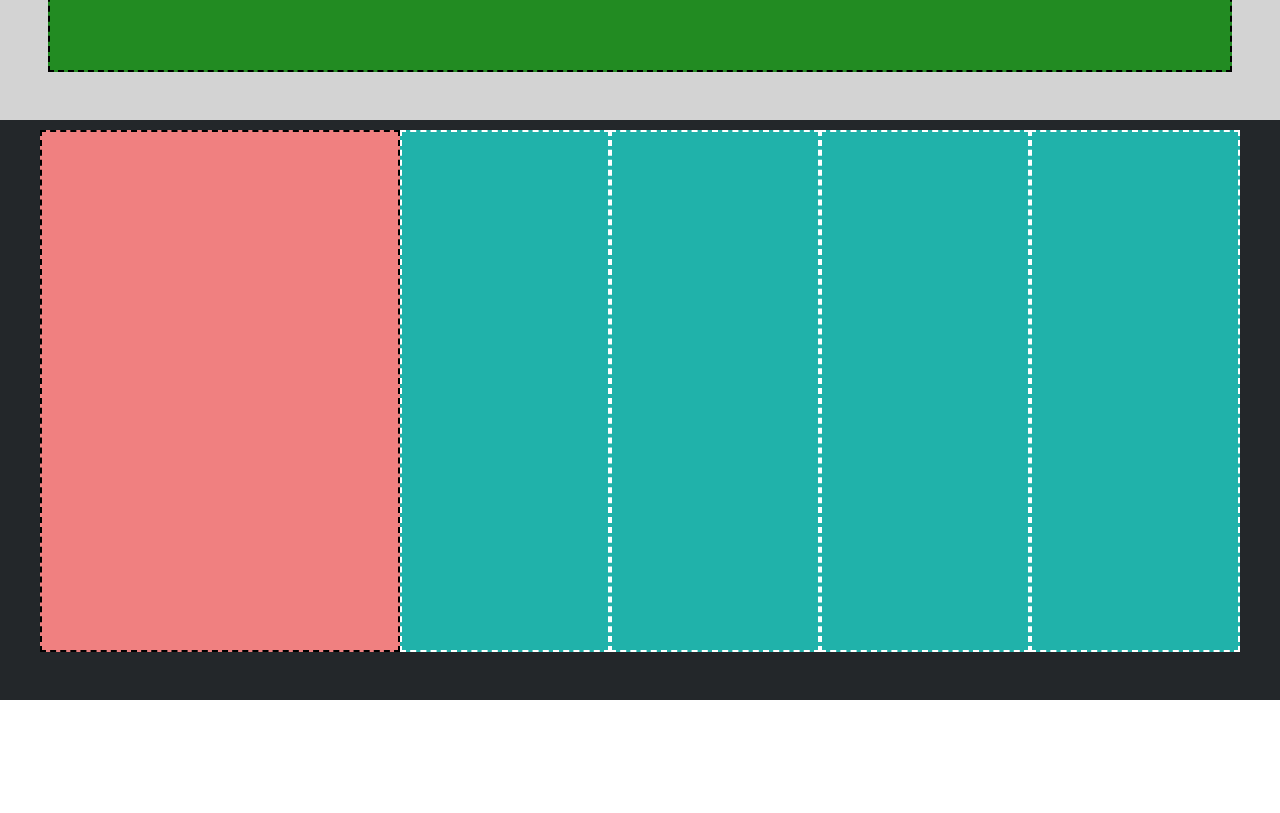
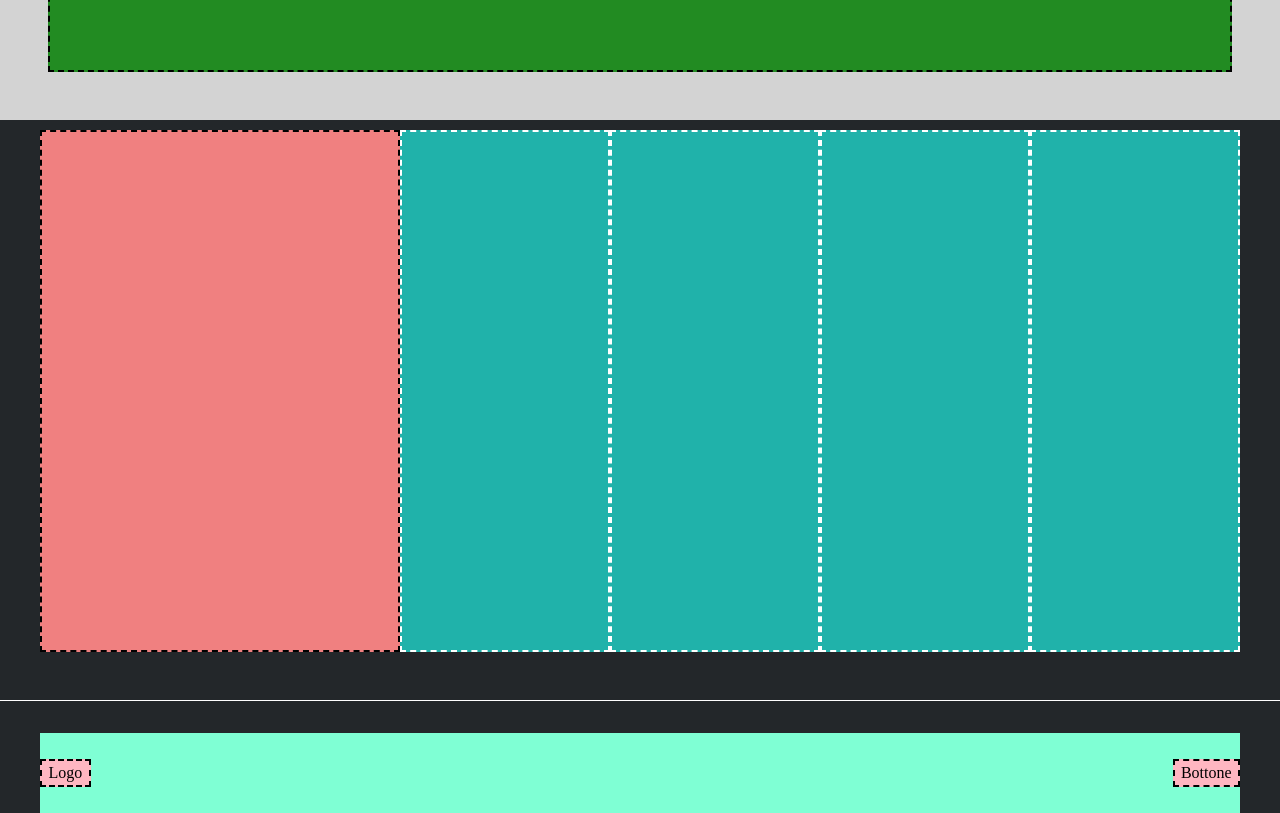
Before and after one commit to marcogiammari/htmlcss-struttura-discord, a plain HTML site: page index.html in a window 1280 px wide. Shown: the part 3400-4213 px from the top of the page. Before the commit the page ends 4100 px from the top, so only its background shows below. Drawn offline with Linux system fonts and the light colour scheme.

Commit message:
feat(html,css) second footer module

```diff
--- a/css/style.css
+++ b/css/style.css
@@ -111,8 +111,13 @@ main > div:nth-child(odd) {
     background-color: #228b22;
 }
 
-.footer-module {
+footer {
     background-color: #23272a;
+}
+
+#footer-module-1 {
+
+    border-bottom: 1px solid white;
 }
 
 .footer-box {
@@ -120,12 +125,12 @@ main > div:nth-child(odd) {
     padding: 0.6rem 0 3rem 0;
 }
 
-.footer-module .small-col {
+#footer-module-1 .small-col {
     background-color: #f08080;
     width: 360px;
 }
 
-.footer-module .big-col {
+#footer-module-1 .big-col {
     background-color: #20b2aa;
     width: 840px;
 }
@@ -135,3 +140,28 @@ main > div:nth-child(odd) {
     height: 100%;
     border: 2px dashed white;
 }
+
+#footer-module-2 {
+    padding: 2rem 0 0 0;
+}
+
+#footer-container {
+    background-color: #7fffd4;
+    min-height: 80px;
+    justify-content: space-between;
+    align-items: center;
+}
+
+
+#footer-container div {
+    border: 2px dashed black;
+    padding: 0.2rem 0.4rem;
+    background-color: #ffb6c1;
+}
+#footer-logo-wrapper {
+}
+
+#footer-button-wrapper > button {
+    all: unset;
+    cursor: pointer;
+}
--- a/index.html
+++ b/index.html
@@ -55,7 +55,7 @@
         </div>
     </main>
     <footer>
-        <div class="footer-module">
+        <div id="footer-module-1">
             <div class="footer-box flex-container boxed">
                 <div class="small-col"></div>
                 <div class="big-col flex-container">
@@ -66,7 +66,12 @@
                 </div>
             </div>
         </div>
-        <div class="footer-module"></div>
+        <div id="footer-module-2">
+            <div id="footer-container" class="flex-container boxed">
+                <div>Logo</div>
+                <div id="footer-button-wrapper"><button>Bottone</button></div>
+            </div>
+        </div>
     </footer>
 </body>
 </html>
```
